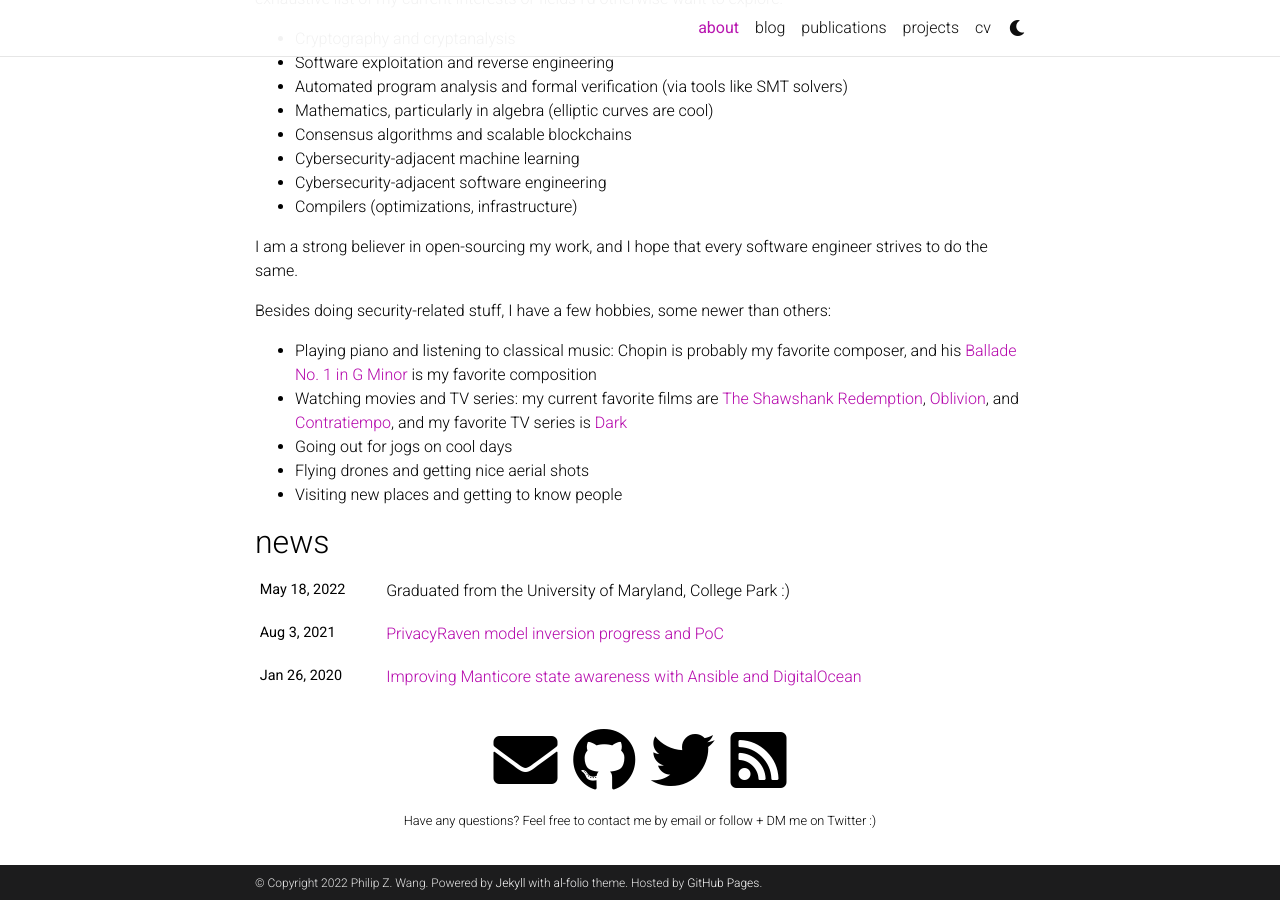
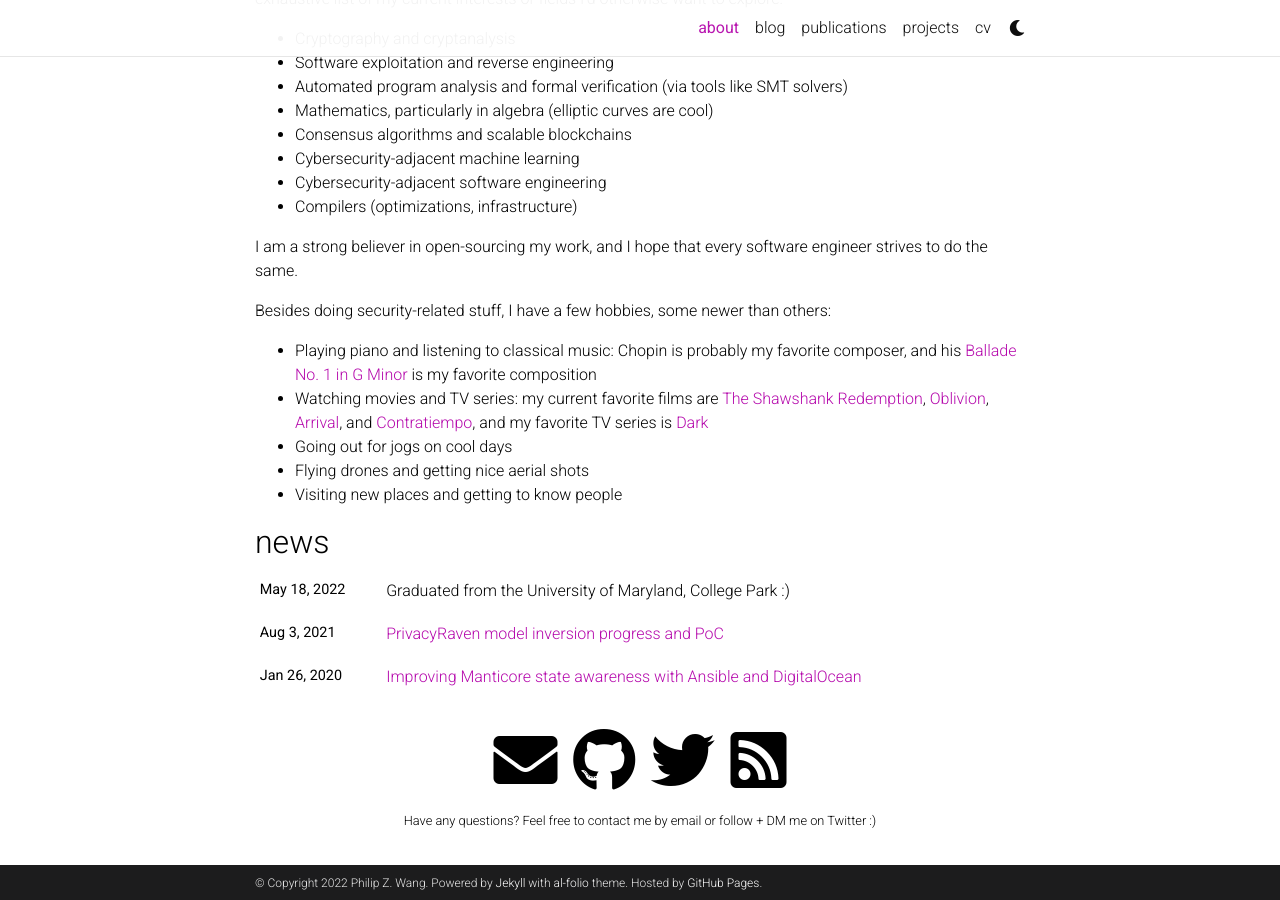
Before and after one commit to pwang00/pwang00.github.io, a Jekyll site: the page built from _pages/about.md, in a window 1280 px wide and 900 px high, scrolled down 541 px. Built offline with Jekyll 4.4.1, drawn with Linux system fonts in a browser that asks for light colours; comment, search, counter and statistics services are not loaded; a style sheet for code colours, icons or effects is not loaded.

Commit message:
Update movies

```diff
--- a/_pages/about.md
+++ b/_pages/about.md
@@ -37,7 +37,7 @@ I am a strong believer in open-sourcing my work, and I hope that every software
 Besides doing security-related stuff, I have a few hobbies, some newer than others:
 
 * Playing piano and listening to classical music: Chopin is probably my favorite composer, and his [Ballade No. 1 in G Minor](https://www.youtube.com/watch?v=nW5po_Z7YEs) is my favorite composition
-* Watching movies and TV series: my current favorite films are [The Shawshank Redemption](https://www.imdb.com/title/tt0111161/), [Oblivion](https://www.imdb.com/title/tt1483013/), and [Contratiempo](https://www.imdb.com/title/tt4857264/), and my favorite TV series is [Dark](https://www.imdb.com/title/tt5753856/)
+* Watching movies and TV series: my current favorite films are [The Shawshank Redemption](https://www.imdb.com/title/tt0111161/), [Oblivion](https://www.imdb.com/title/tt1483013/), [Arrival](https://www.imdb.com/title/tt2543164/), and [Contratiempo](https://www.imdb.com/title/tt4857264/), and my favorite TV series is [Dark](https://www.imdb.com/title/tt5753856/)
 * Going out for jogs on cool days
 * Flying drones and getting nice aerial shots
 * Visiting new places and getting to know people
```
